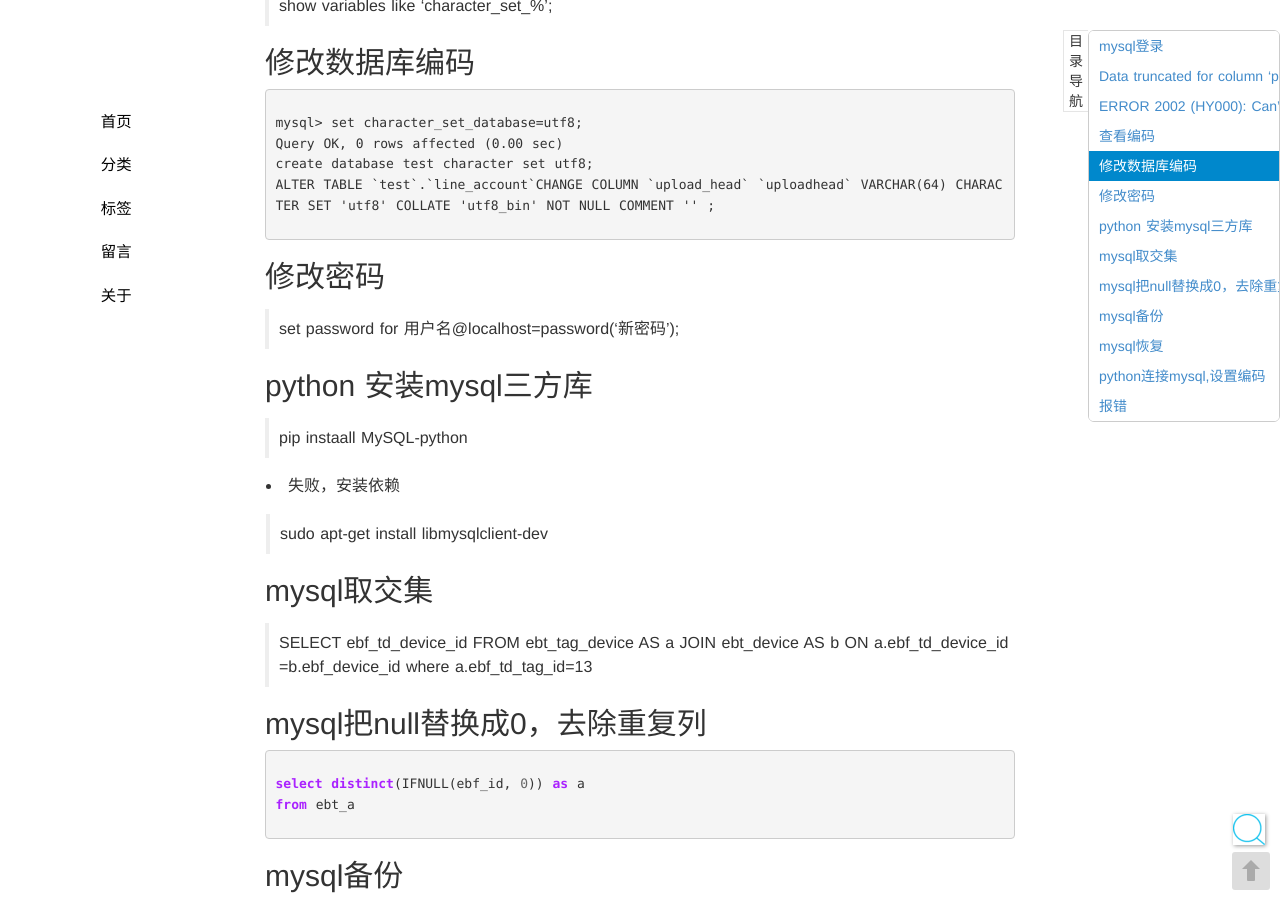
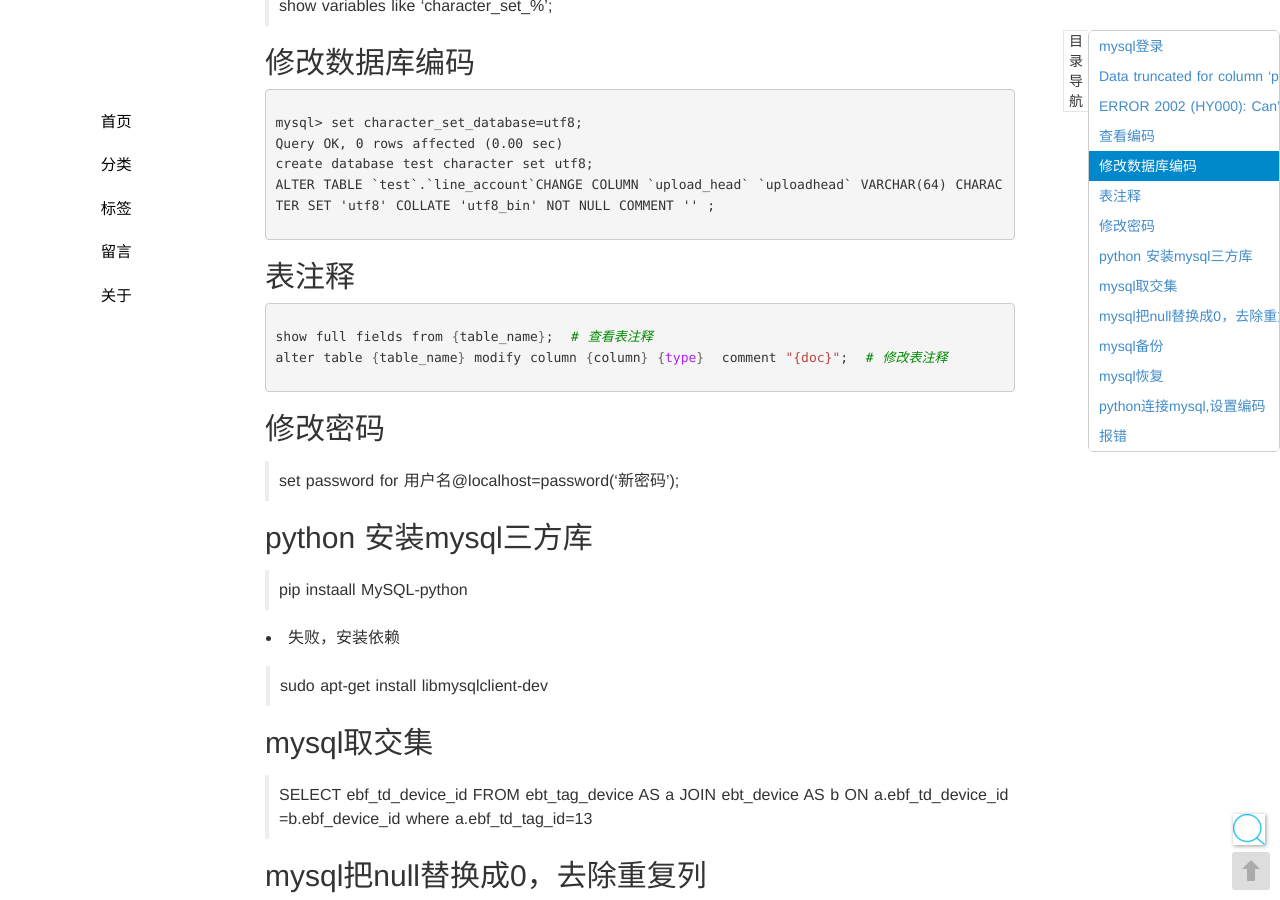
Before and after one commit to seekplum/seekplum.github.io, a Jekyll site: the page built from _posts/2017-01-07-mysql.md, in a window 1280 px wide and 900 px high, scrolled down 627 px. Built offline with Jekyll 4.4.1, drawn with Linux system fonts in a browser that asks for light colours; comment, search, counter and statistics services are not loaded.

Commit message:
mysql查看修改表注释

````diff
--- a/_posts/2017-01-07-mysql.md
+++ b/_posts/2017-01-07-mysql.md
@@ -28,6 +28,12 @@ mysql> set character_set_database=utf8;
 Query OK, 0 rows affected (0.00 sec)
 create database test character set utf8;
 ALTER TABLE `test`.`line_account`CHANGE COLUMN `upload_head` `uploadhead` VARCHAR(64) CHARACTER SET 'utf8' COLLATE 'utf8_bin' NOT NULL COMMENT '' ;
+```
+
+## 表注释
+```bash
+show full fields from {table_name};  # 查看表注释
+alter table {table_name} modify column {column} {type}  comment "{doc}";  # 修改表注释
 ```
 
 ## 修改密码
````
